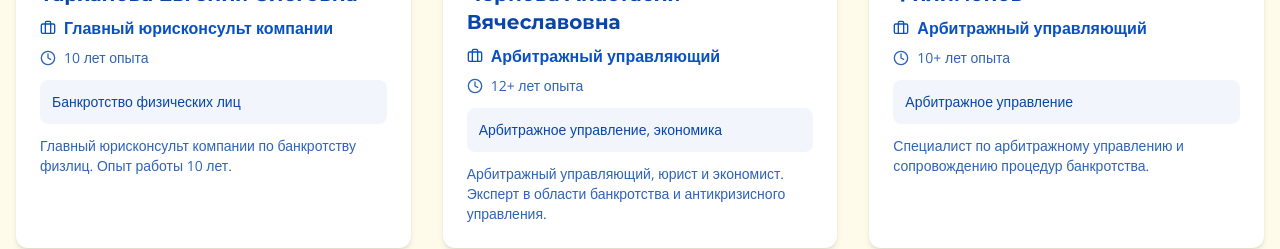
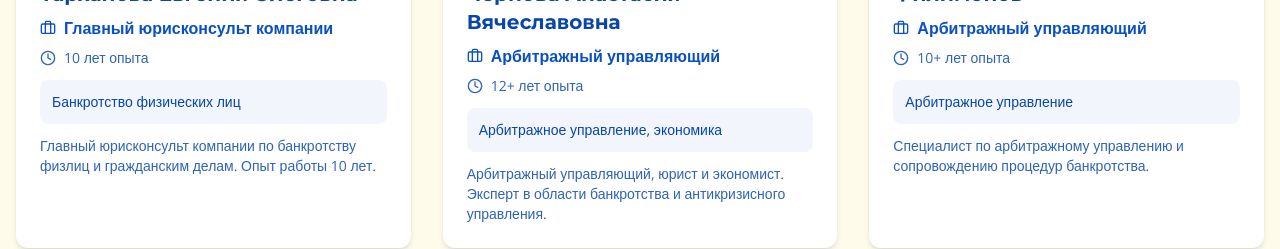
Before and after one commit to pr-poehali-dev/bankruptcy-website-project, a React (Vite) app: page /about in a window 1280 px wide. Shown: the part 1300-1549 px from the top of the page. Built offline with nearby package versions, Linux system fonts and the light colour scheme.

Commit message:
Главный юрисконсульт компании по банкротству физлиц и гражданским делам. Опыт работы 10 лет.

```diff
--- a/src/pages/AboutPage.tsx
+++ b/src/pages/AboutPage.tsx
@@ -9,7 +9,7 @@ const AboutPage = () => {
       role: "Главный юрисконсульт компании",
       experience: "10 лет опыта",
       specialization: "Банкротство физических лиц",
-      description: "Главный юрисконсульт компании по банкротству физлиц. Опыт работы 10 лет.",
+      description: "Главный юрисконсульт компании по банкротству физлиц и гражданским делам. Опыт работы 10 лет.",
       photo: "https://cdn.poehali.dev/projects/46c53743-c789-42c0-baa9-7e4e90f8c24c/bucket/c7d9e7b1-dfb5-4455-b485-815897c5f791.jpg",
       photoPosition: "object-center"
     },
```
